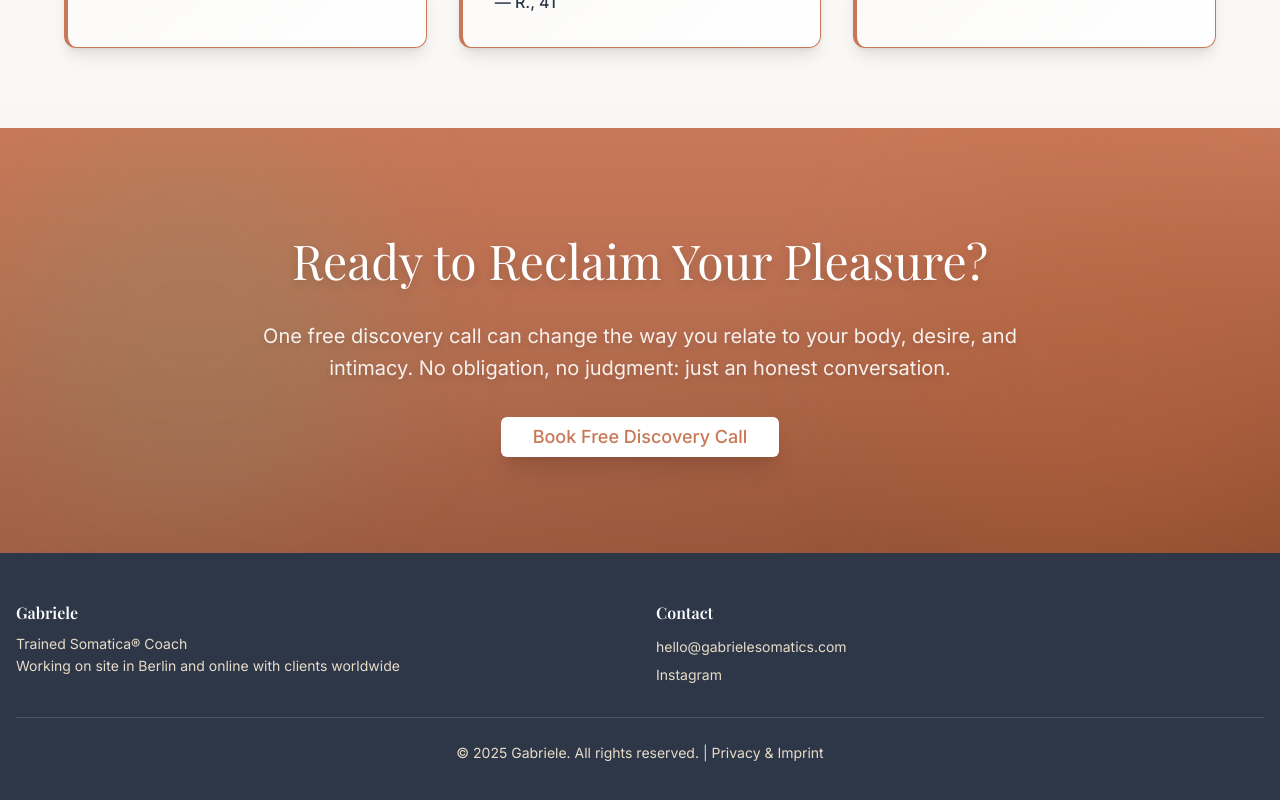
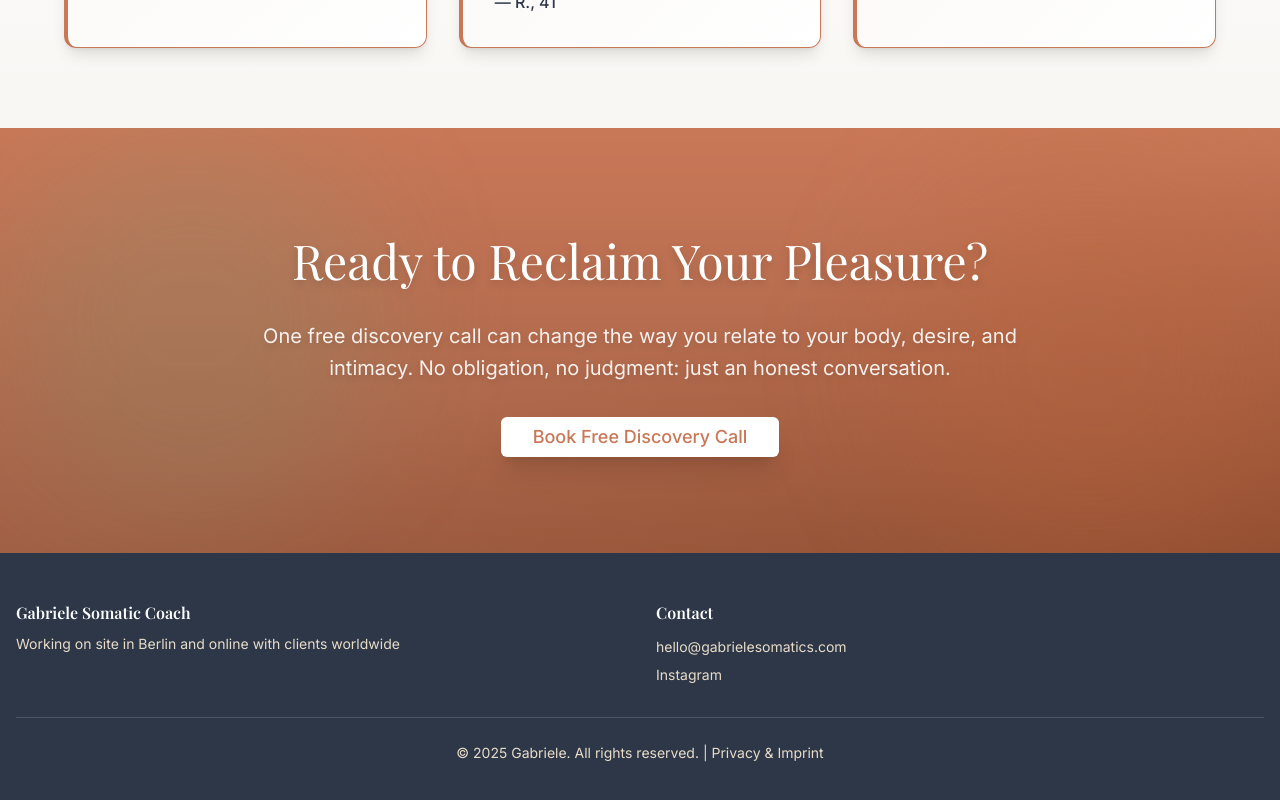
Before and after one commit to gsabato-dev/somatic-website, a Next.js app: page / in a window 1280 px wide. Shown: the part 4142-4942 px from the top of the page. Built offline with nearby package versions, Linux system fonts and the light colour scheme; a web font is replaced by a local one.

Commit message:
Update footer branding to match header
- Change footer heading from "Gabriele" to "Gabriele Somatic Coach"
- Remove redundant "Trained Somatica® Coach" line
- Keep location and availability information

Co-Authored-By: Claude Haiku 4.5 <noreply@anthropic.com>

```diff
--- a/app/page.tsx
+++ b/app/page.tsx
@@ -378,8 +378,7 @@ export default function Home() {
         <div className="container mx-auto px-4">
           <div className="grid md:grid-cols-2 gap-8 mb-8">
             <div>
-              <h3 className="font-semibold text-white mb-2">Gabriele</h3>
-              <p className="text-sm">Trained Somatica® Coach</p>
+              <h3 className="font-semibold text-white mb-2">Gabriele Somatic Coach</h3>
               <p className="text-sm">Working on site in Berlin and online with clients worldwide</p>
             </div>
 
```
